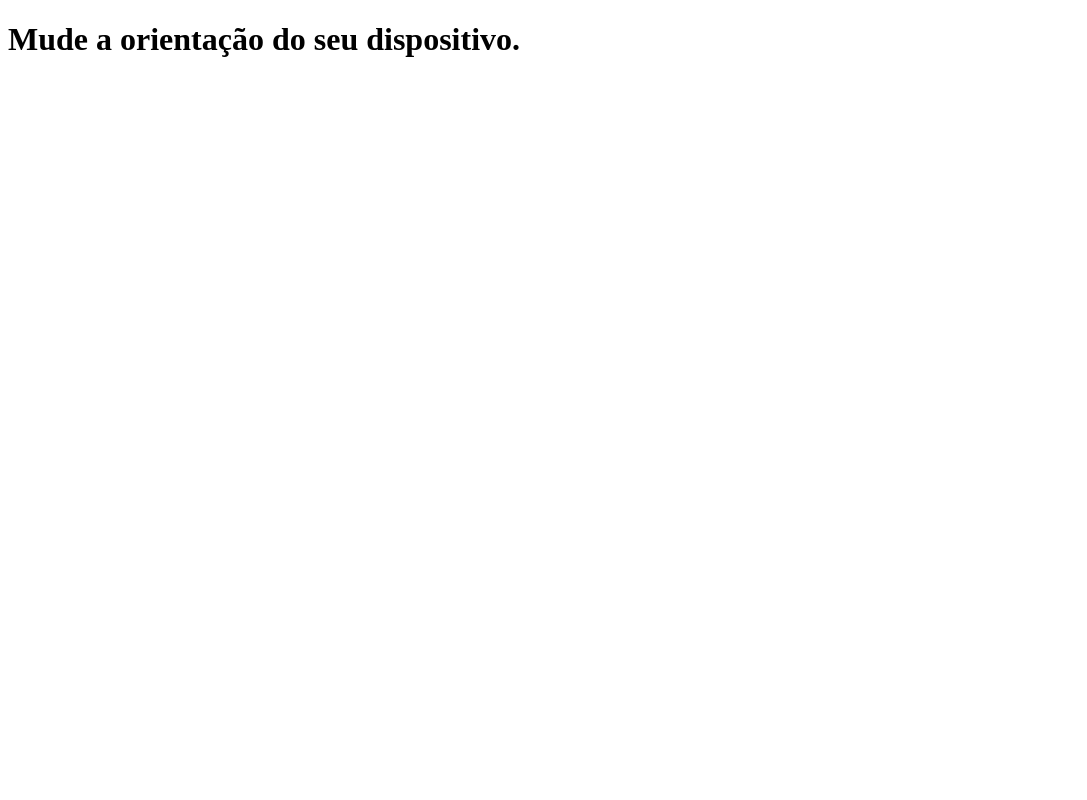
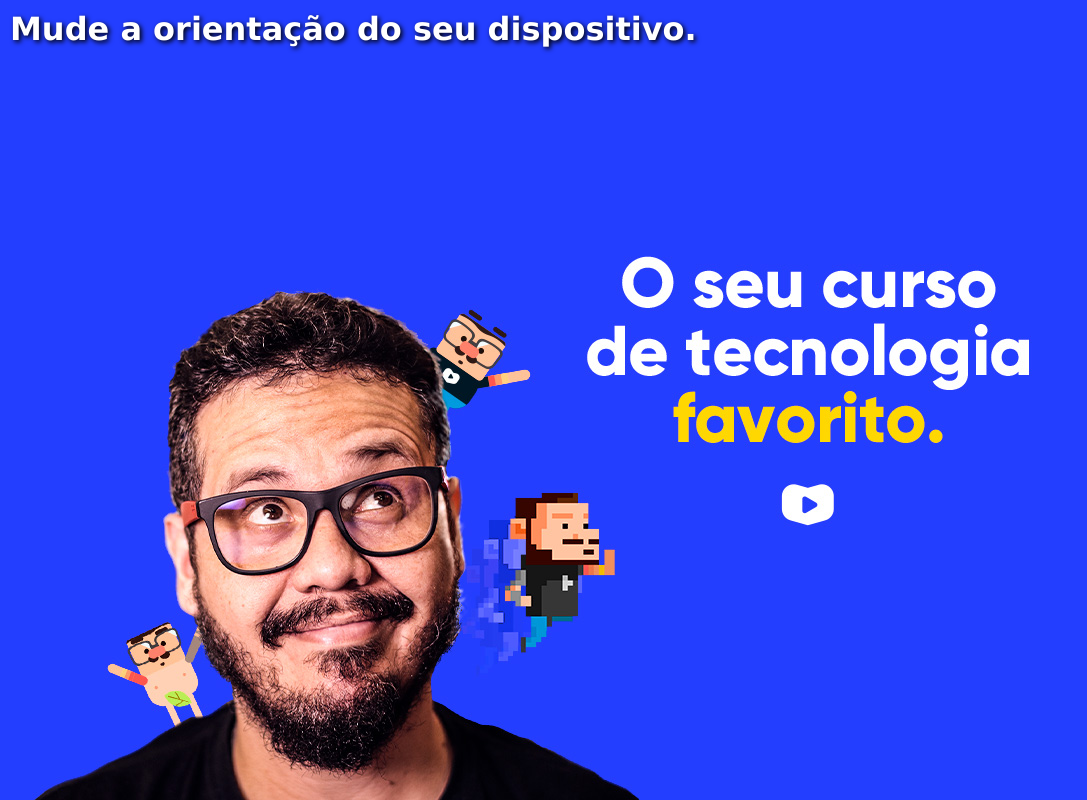
Before and after one commit to faustino777/estudos, a plain HTML site: page html-css/ex026 media queries/mq002/index.html in a window 1280 px wide. Shown: the whole page, without its empty margins (0-1087 px from the left). Drawn offline with Linux system fonts and the light colour scheme.

Commit message:
update mq002

```diff
--- a/html-css/ex026 media queries/mq002/styles/landscape.css
+++ b/html-css/ex026 media queries/mq002/styles/landscape.css
@@ -1,3 +1,9 @@
 @charset "UTF-8";
 
 /* Dispositivo em modo paisagem. */
+
+
+body{
+    background-image: url('../images/cev-landscape.jpg');
+    background-position: left bottom;
+}
--- a/html-css/ex026 media queries/mq002/styles/portrait.css
+++ b/html-css/ex026 media queries/mq002/styles/portrait.css
@@ -1,3 +1,8 @@
 @charset "UTF-8";
 
 /* Dispositivo em modo retrato. */
+
+body{
+    background-image: url('../images/cev-portrait.jpg');
+    background-position: center bottom;
+}
--- a/html-css/ex026 media queries/mq002/styles/style.css
+++ b/html-css/ex026 media queries/mq002/styles/style.css
@@ -1,3 +1,25 @@
 @charset "UTF-8";
 
 /* Configurações gerais. */
+
+*{
+    padding: 0px;
+    margin: 0px;
+    font-family: 'Lucida Sans', 'Lucida Sans Regular', 'Lucida Grande', 'Lucida Sans Unicode', Geneva, Verdana, sans-serif;
+}
+
+html, body{
+    width: 100vw;
+    height: 100vh;
+    background-color: #233EFF;
+    background-repeat: no-repeat;
+    background-size: contain;
+    background-attachment: fixed;
+    background-position: top center;
+}
+
+h1{
+    color: white;
+    text-shadow: 2px 2px 5px black;
+    padding: 10px;
+}
```
